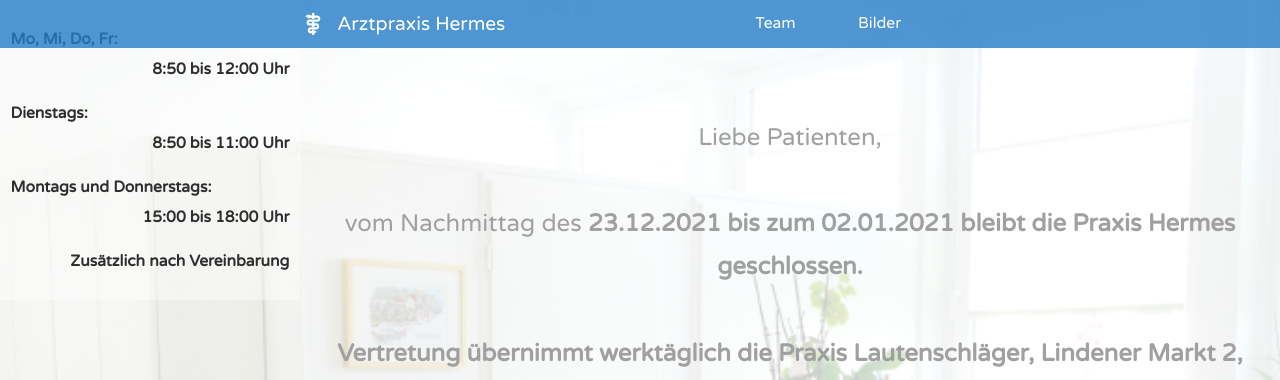
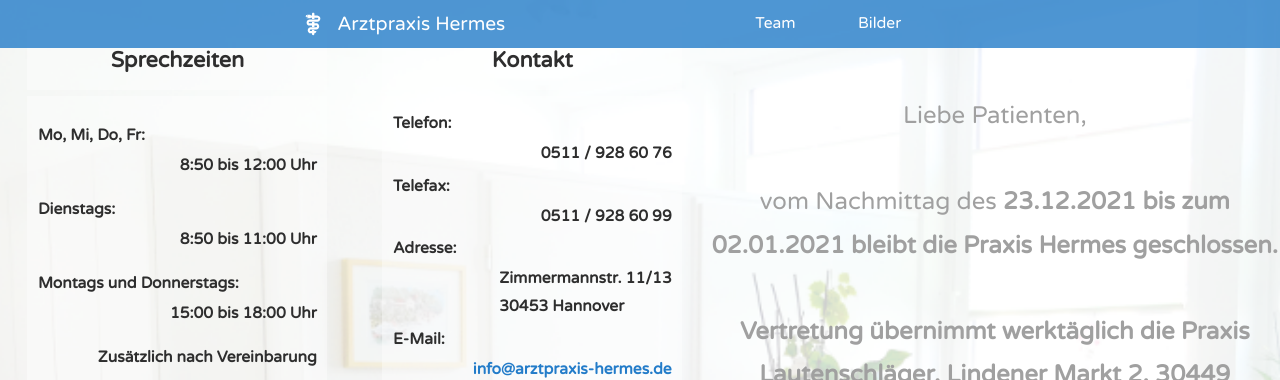
Before and after one commit to praxistill/praxistill.github.io, a Jekyll site: the page built from index.md, in a window 1280 px wide and 900 px high, cut to the strip 0-380 px from the top of the window. Built offline with Jekyll 4.4.1, drawn with Linux system fonts in a browser that asks for light colours; nearby versions of some CDN libraries.

Commit message:
Update home.html

```diff
--- a/_layouts/home.html
+++ b/_layouts/home.html
@@ -11,7 +11,7 @@
 
     {%- include current.html -%}
 
-    <!-- {%- include main.html -%} -->
+    {%- include main.html -%}
 
     {% if site.enabled-footer %}
       {%- include footer.html -%}
```
